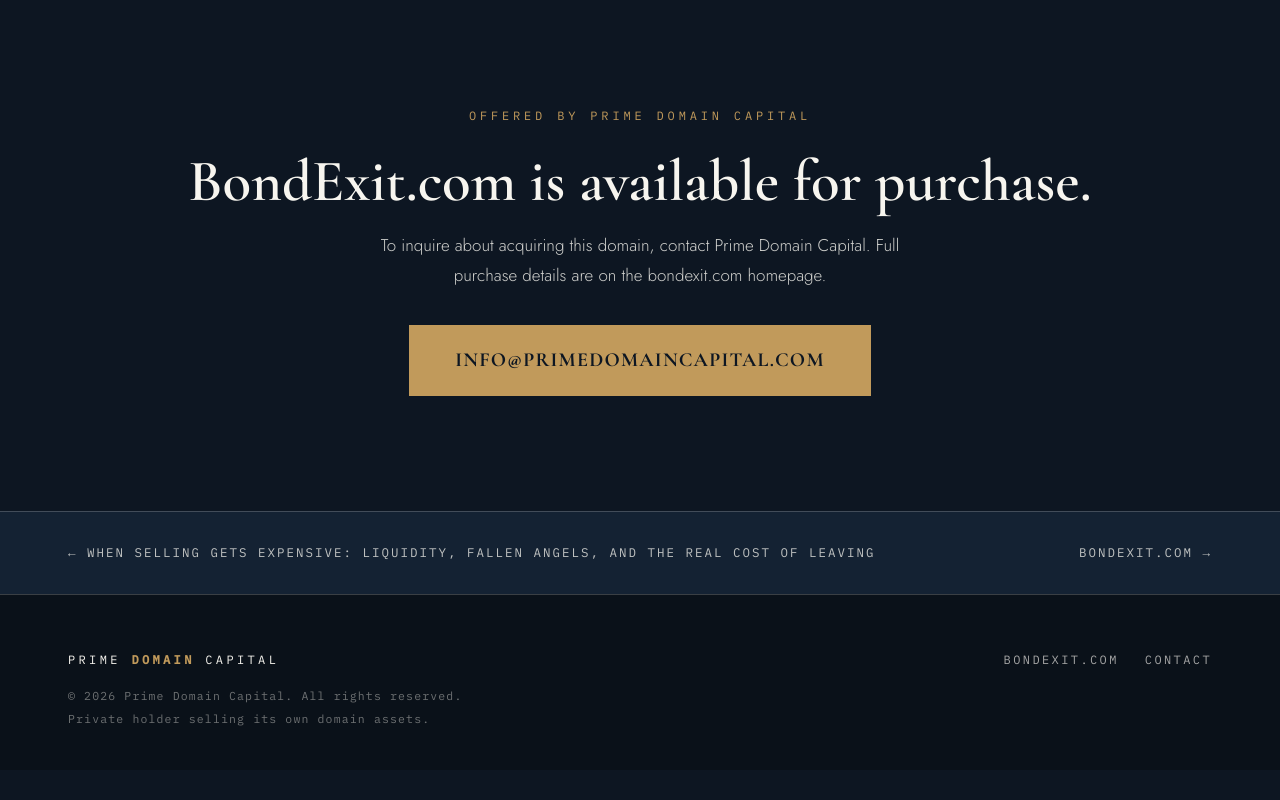
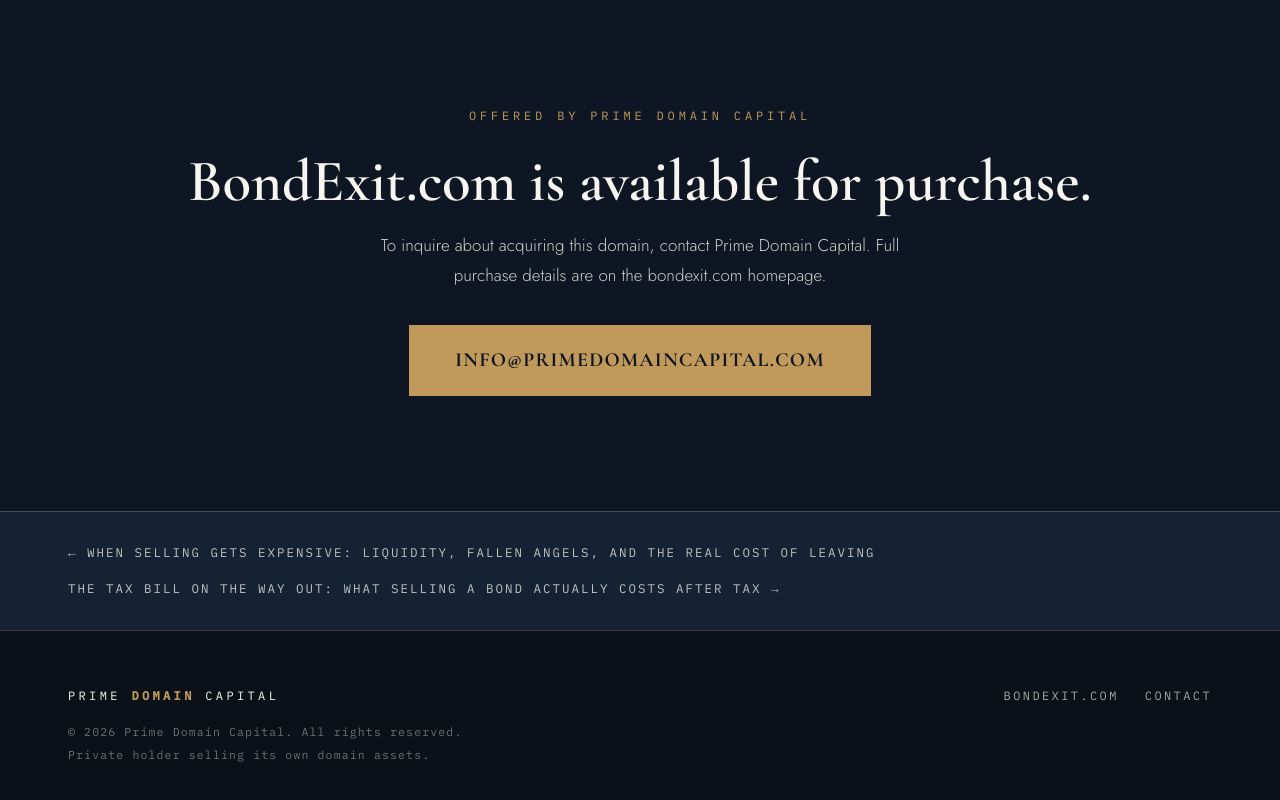
Before and after one commit to primedomaincapital/bondexit, a plain HTML site: page insights/article4.html in a window 1280 px wide. Shown: the part 4332-5132 px from the top of the page. Before the commit the page ends 5102 px from the top, so only its background shows below. Drawn offline with nearby package versions, Linux system fonts and the light colour scheme.

Commit message:
Update article4 next link to article5 (Batch 3E, 2026-11-19)

```diff
--- a/insights/article4.html
+++ b/insights/article4.html
@@ -146,7 +146,7 @@
 <div class="wrap">
 <div class="article-nav-inner">
 <span><a href="article3.html">&larr; When Selling Gets Expensive: Liquidity, Fallen Angels, and the Real Cost of Leaving</a></span>
-<span><a href="../index.html">BondExit.com &rarr;</a></span>
+<span><a href="article5.html">The Tax Bill on the Way Out: What Selling a Bond Actually Costs After Tax &rarr;</a></span>
 </div>
 </div>
 </nav>
```
